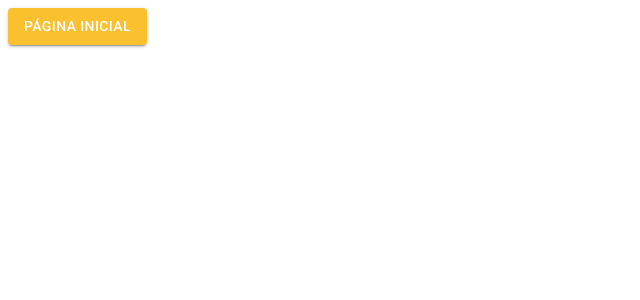
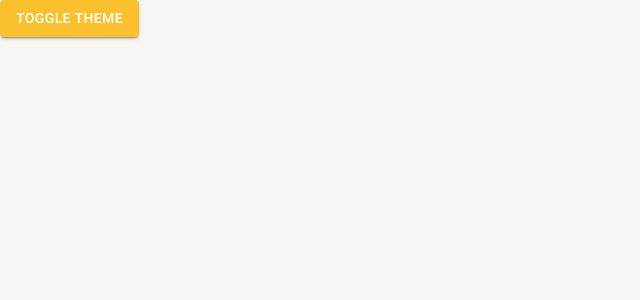
Before and after one commit to Elias-Moura/react-mui, a React (Create React App) app: page /pagina-inicial in a window 1280 px wide. Shown: the top 300 px of the page, without its empty margins (0-640 px from the left). Built offline with nearby package versions, Linux system fonts and the light colour scheme.

Commit message:
feat: Adicionando thema escuro e troca de temas.

```diff
--- a/public/index.html
+++ b/public/index.html
@@ -1,22 +1,22 @@
 <!DOCTYPE html>
 <html lang="pt-br">
+
 <head>
   <meta charset="utf-8" />
   <link rel="icon" href="%PUBLIC_URL%/favicon.ico" />
   <meta name="viewport" content="width=device-width, initial-scale=1" />
   <meta name="theme-color" content="#000000" />
-    <meta
-      name="description"
-      content="Web site created using create-react-app"
-    />
+  <meta name="description" content="Web site created using create-react-app" />
   <link rel="preconnect" href="https://fonts.googleapis.com" />
   <link rel="preconnect" href="https://fonts.gstatic.com" crossorigin />
   <link rel="stylesheet" href="https://fonts.googleapis.com/css2?family=Roboto:wght@300;400;500;700&display=swap" />
   <link rel="stylesheet" href="https://fonts.googleapis.com/icon?family=Material+Icons" />
   <title>Cadastros</title>
 </head>
-  <body>
+
+<body style="margin:0; padding:0;">
   <noscript>You need to enable JavaScript to run this app.</noscript>
   <div id="root"></div>
 </body>
+
 </html>
--- a/src/routes/index.tsx
+++ b/src/routes/index.tsx
@@ -1,10 +1,13 @@
 import { Button } from '@mui/material';
 import {Routes, Route, Navigate} from 'react-router-dom';
+import { useAppThemeContext } from '../shared/contexts';
 
 export default function AppRoutes() {
+  const {toggleTheme} = useAppThemeContext();
+
   return (
     <Routes>
-      <Route path="/pagina-inicial" element={<Button variant='contained' color='primary'>Página inicial</Button>} />
+      <Route path="/pagina-inicial" element={<Button variant='contained' color='primary' onClick={toggleTheme}>toggle theme</Button>} />
       <Route path='*' element={<Navigate to="/pagina-inicial"/>}/>
     </Routes>
   );
--- /dev/null
+++ b/src/shared/contexts/ThemeContext.tsx
@@ -0,0 +1,50 @@
+import {
+  ReactNode,
+  createContext,
+  useCallback,
+  useContext,
+  useMemo,
+  useState,
+} from "react";
+import { Box, ThemeProvider } from "@mui/material";
+import { DarkTheme, LightTheme } from "../themes";
+
+interface IThemeContextData {
+  themeName: "light" | "dark";
+  toggleTheme: () => void;
+}
+
+const ThemeContext = createContext({} as IThemeContextData);
+
+export const useAppThemeContext = () => {
+  return useContext(ThemeContext);
+}
+
+export const AppThemeProvider: React.FC<{ children: ReactNode }> = ({ children }) => {
+  const [themeName, setThemeName] = useState<"light" | "dark">("light");
+
+  const toggleTheme = useCallback(() => {
+    setThemeName((oldThemeName) =>
+      oldThemeName === "light" ? "dark" : "light"
+    );
+  }, []);
+
+  const theme = useMemo(() => {
+    if (themeName === "light") return LightTheme;
+    return DarkTheme;
+  }, [themeName]);
+
+  return (
+    <ThemeContext.Provider value={{ themeName, toggleTheme }}>
+      <ThemeProvider theme={theme}>
+        <Box
+          width="100vw"
+          height="100vh"
+          bgcolor={theme.palette.background.default}
+        >
+          {children}
+        </Box>
+      </ThemeProvider>
+    </ThemeContext.Provider>
+  );
+};
--- /dev/null
+++ b/src/shared/contexts/index.ts
@@ -0,0 +1 @@
+export * from "./ThemeContext";
--- /dev/null
+++ b/src/shared/themes/Dark.ts
@@ -0,0 +1,23 @@
+import { createTheme } from "@mui/material";
+import { cyan, yellow } from "@mui/material/colors";
+
+export const DarkTheme = createTheme({
+  palette: {
+    primary: {
+      main: yellow[700],
+      dark: yellow[800],
+      light: yellow[500],
+      contrastText: "#ffffff",
+    },
+    secondary: {
+      main: cyan[500],
+      dark: cyan[500],
+      light: cyan[500],
+      contrastText: '#ffffff'
+    },
+    background: {
+      default: '#202124',
+      paper: '#303134'
+    }
+  },
+});
--- a/src/shared/themes/index.ts
+++ b/src/shared/themes/index.ts
@@ -1 +1,2 @@
 export * from './Light';
+export * from './Dark';
```
Also changed, not shown: src/App.tsx (+4 -4 lines). Lines whose indentation alone changed are shown as unchanged.
